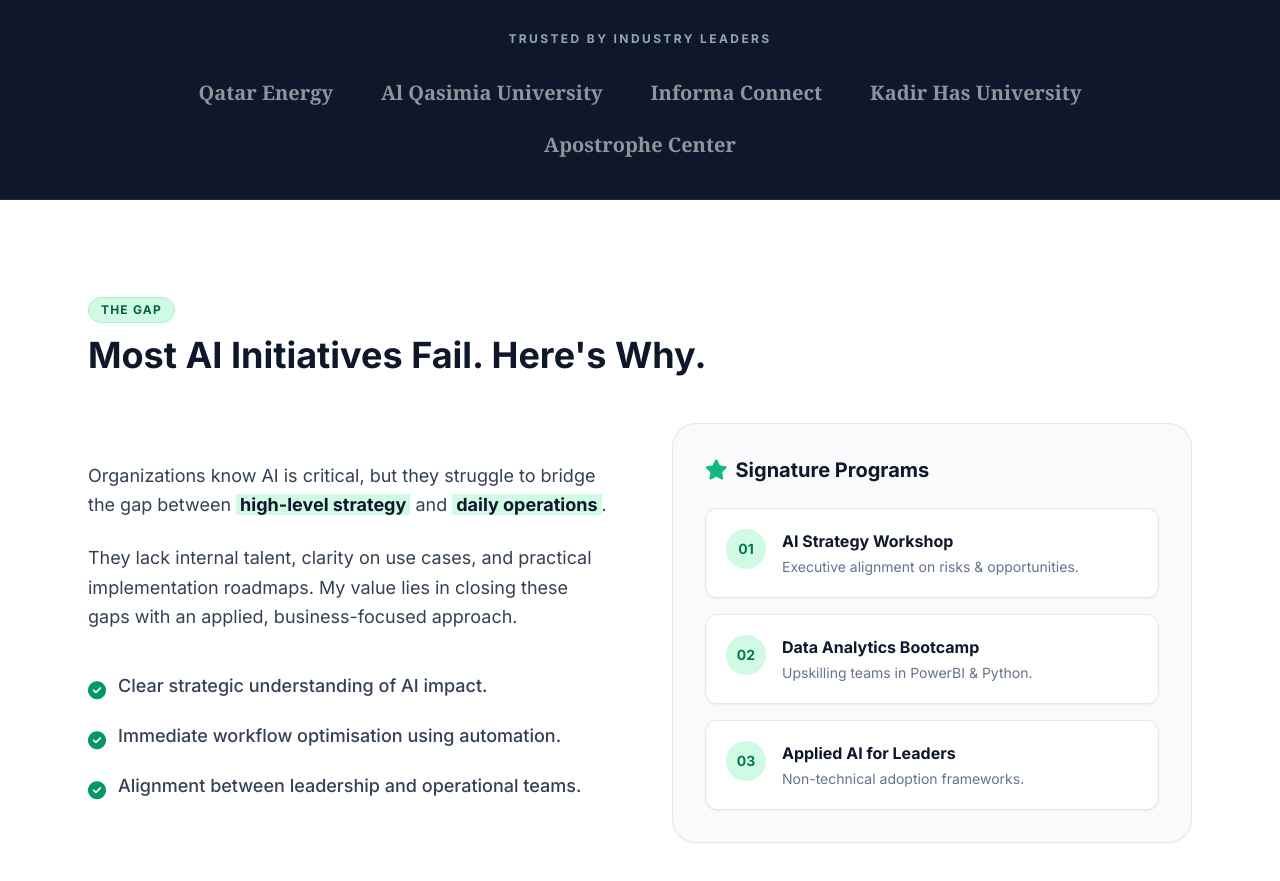
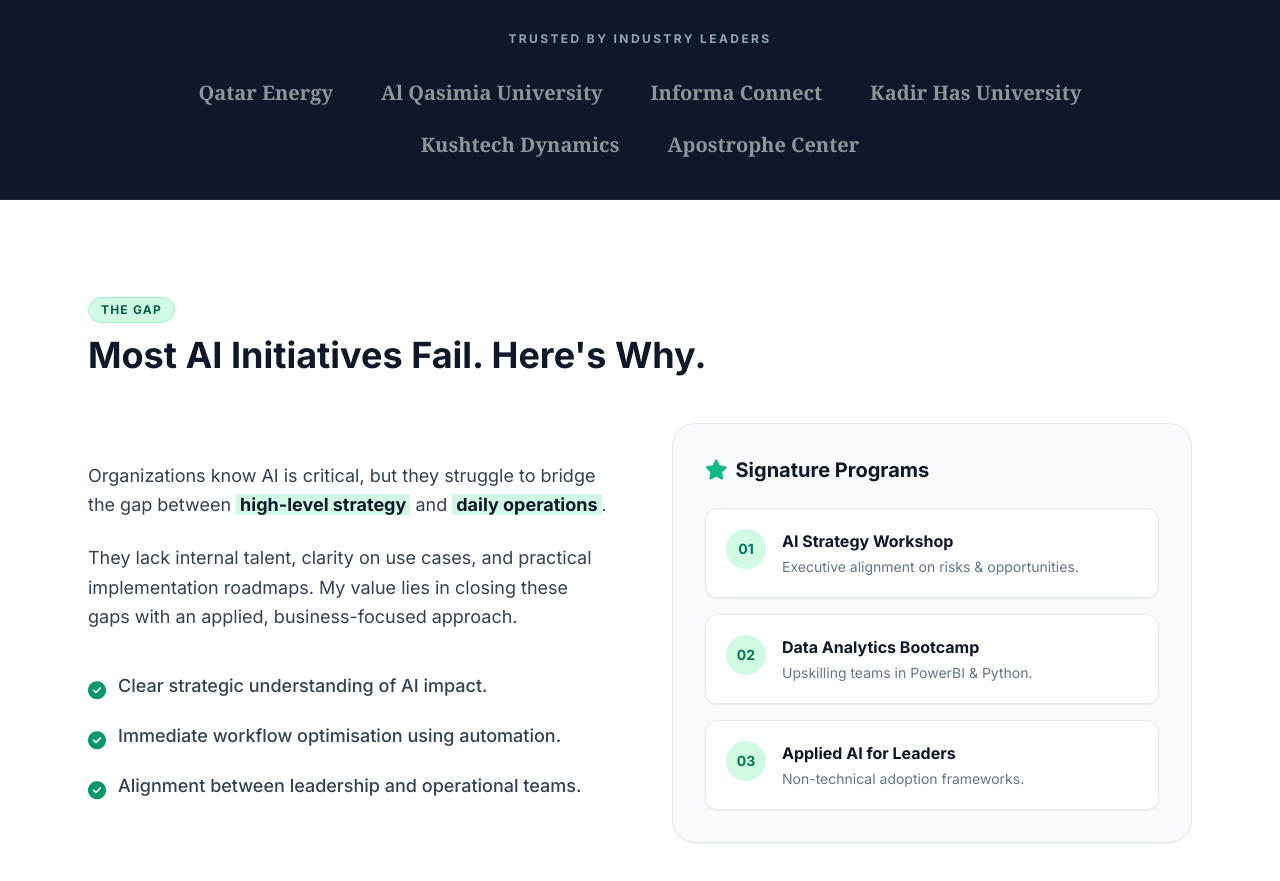
Before and after one commit to nablosos/nablosos.github.io, a plain HTML site: page index.html in a window 1280 px wide. Shown: the part 880-1761 px from the top of the page. Drawn offline with nearby package versions, Linux system fonts and the light colour scheme.

Commit message:
Update index.html

```diff
--- a/index.html
+++ b/index.html
@@ -173,6 +173,7 @@
                 <span class="text-xl font-bold text-slate-200 font-serif">Al Qasimia University</span>
                 <span class="text-xl font-bold text-slate-200 font-serif">Informa Connect</span>
                 <span class="text-xl font-bold text-slate-200 font-serif">Kadir Has University</span>
+                <span class="text-xl font-bold text-slate-200 font-serif">Kushtech Dynamics</span>
                 <span class="text-xl font-bold text-slate-200 font-serif">Apostrophe Center</span>
             </div>
         </div>
```
